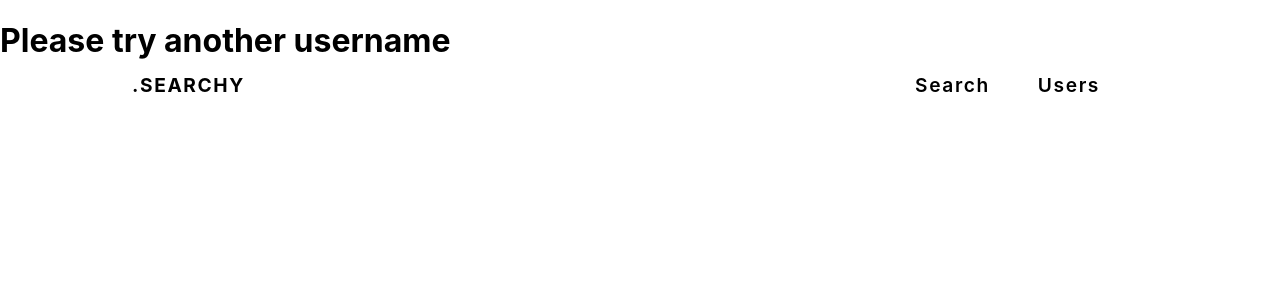
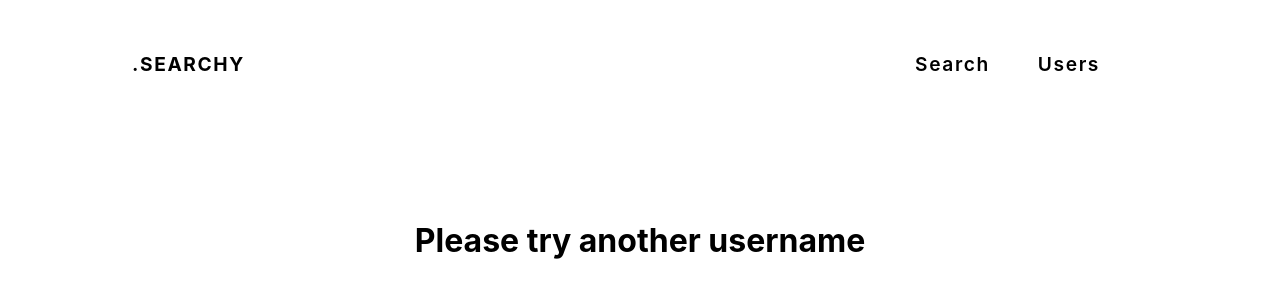
Before and after one commit to klaratsilva/Search-app, a React (Create React App) app: page /users in a window 1280 px wide. Shown: the top 300 px of the page. Built offline with nearby package versions, Linux system fonts and the light colour scheme.

Commit message:
style updates

```diff
--- a/src/pages/users.js
+++ b/src/pages/users.js
@@ -6,9 +6,9 @@ const Users = ({ userData, reposData }) => {
 
     return (
         <>
-            { userData.length !== 0 ? <div className='page'>
+            <div className='page'>
                 <div className='container'>
-                    {/*      <div className='row'> */}
+                    {userData.length !== 0 ?
                         <div className='user-container'>
                             <div className='left'>
                                 <div className='user-picture'>
@@ -23,7 +23,7 @@ const Users = ({ userData, reposData }) => {
                             </div>
                             <div className='right'>
                                 <div className='user-repos-list'>
-                                <h2>List of repositories:</h2>
+                                    <h2 className='user-repos-headline'>List of repositories:</h2>
                                     <ul>
 
                                         {reposData.map((data) => (
@@ -34,10 +34,11 @@ const Users = ({ userData, reposData }) => {
                                     </ul>
                                 </div>
                             </div>
+                        </div > :
+                        <div className='error-message'><h1>Please try another username</h1></div>
+                    }
                 </div>
             </div>
-
-            </div > : <h1>Please try another username</h1>}
         </>
     );
 };
--- a/src/styles/components/user.scss
+++ b/src/styles/components/user.scss
@@ -1,10 +1,12 @@
 .user-container {
   padding-top: 200px;
-  border: 2px solid red;
+
   display: flex;
   flex-direction: row;
   justify-content: center;
-  /* align-items: center; */
+  @include media("<=phone") {
+    flex-direction: column;
+  }
   .left {
     width: 50%;
     display: flex;
@@ -35,12 +37,17 @@
   }
   .right {
     width: 50%;
-    border: 2px solid red;
+    /*  border: 2px solid red; */
     .user-repos-list {
       display: flex;
       flex-direction: column;
       align-items: flex-start;
       justify-content: flex-start;
+      .user-repos-headline {
+        /* border: 2px solid red; */
+        font-size: 1.8em;
+        margin-bottom: 3rem;
+      }
       ul {
         margin: 0;
         padding: 0;
@@ -49,14 +56,26 @@
           list-style-type: none;
           margin-bottom: 2rem;
           h4 {
+            color: #2a2b2b;
             font-size: 1.3rem;
             margin: 0;
           }
           p {
-            font-size: 1rem;
+            max-width: 70%;
+            color: grey;
+            font-size: 0.9rem;
           }
         }
       }
     }
   }
 }
+
+.error-message {
+  padding-top: 200px;
+
+  display: flex;
+  flex-direction: row;
+  justify-content: center;
+  align-items: center;
+}
```
Also changed, not shown: 1 other file (tests, documents, lock files or other folders). Lines whose indentation alone changed are shown as unchanged.
